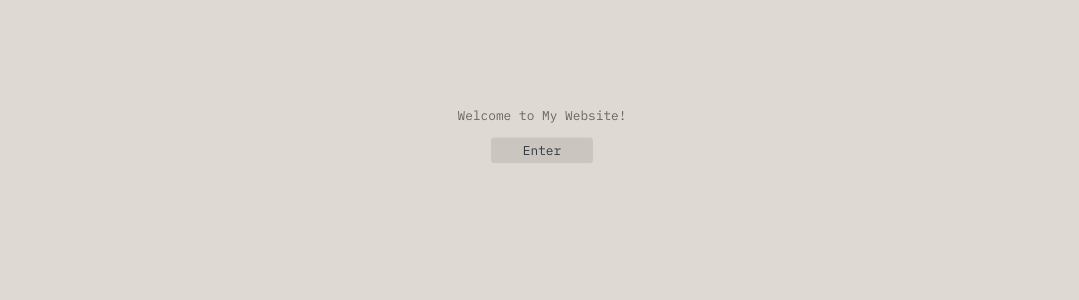
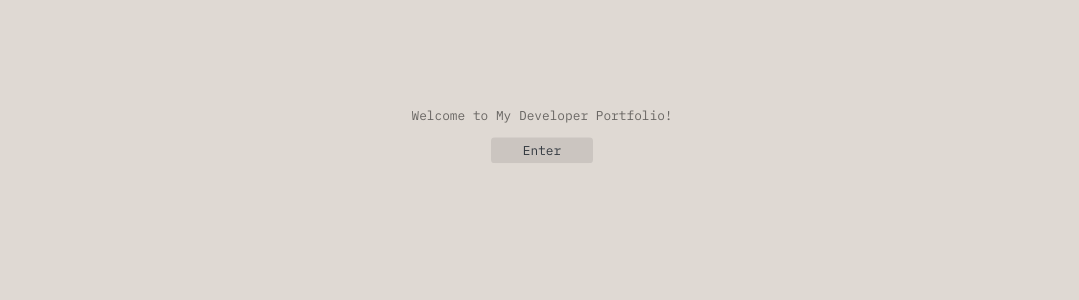
Before and after one commit to siddhp1/Personal-Website, a Django app: page / in a window 1280 px wide. Shown: the part 567-867 px from the top of the page, without its empty margins (98-1177 px from the left). Run offline with Django 4.2, Linux system fonts and the light colour scheme; data that the repository does not hold is empty.

Commit message:
updated texts and icons

```diff
--- a/portfolio/templates/portfolio/index.html
+++ b/portfolio/templates/portfolio/index.html
@@ -4,6 +4,9 @@
 <head>
     <meta charset="UTF-8">
     <meta name="viewport" content="width=device-width, initial-scale=1.0">
+    <link rel="apple-touch-icon" sizes="180x180" href="{% static 'media/apple-touch-icon.png' %}">
+    <link rel="icon" type="image/png" sizes="32x32" href="{% static 'media/favicon-32x32.png' %}">
+    <link rel="icon" type="image/png" sizes="16x16" href="{% static 'media/favicon-16x16.png' %}">
     <link rel="stylesheet" type="text/css" href="{% static 'css/styles.css' %}">
     <script type="text/javascript" src="{% static 'js/index.js' %}" defer></script>
     <title>Siddh Patel - Portfolio</title>
@@ -26,7 +29,7 @@
                 <div id="letter">l</div>
             </div>
             <div class="flex-center flex-column">
-                <h3 class="hidden margin-small" id="welcome-message">Welcome to My Website!</h3>
+                <h3 class="hidden margin-small" id="welcome-message">Welcome to My Developer Portfolio!</h3>
                 <button class="hidden flex-center" id="enter-button">
                     <h3>Enter</h3>
                 </button>
@@ -65,7 +68,7 @@
             <div class="flex-column flex-center" id="projects-wrapper">
                 <div class="flex-column flex-center" id="projects-header-wrapper">
                     <h1>My Projects</h1>
-                    <h3>A portfolio of all my work. Click a project to learn more!</h3>
+                    <h3>A portfolio of my favorite projects. Click a project to learn more!</h3>
                 </div>
 
                 <div id="projects-grid-wrapper">
--- a/portfolio/views.py
+++ b/portfolio/views.py
@@ -3,7 +3,7 @@ from .models import Project
 from .serializers import ProjectSerializer
 from rest_framework import generics
 
-bio_text = """Hello there, and welcome to my personal website! My name is Siddh Patel and I am a grade 12 student from Canada. I am very passionate about programming and I love to make projects and learn different languages, frameworks, and libraries. Below are some of my favorite projects. Be sure to check out my LinkedIn and GitHub! Thank you for visiting!"""
+bio_text = """Welcome to my developer portfolio website! I'm Siddh Patel, a driven Grade 12 student hailing from the vibrant tech landscape of Canada. Immersed in the dynamic realm of programming, I find joy in crafting innovative projects while continually expanding my repertoire of languages, frameworks, and libraries. Below, you'll discover a curated selection of my favourite projects. Don't forget to explore my LinkedIn and GitHub profiles for more insights into my journey. Thank you for stopping by!"""
 
 def index(request):
     projects = Project.objects.values('id', 'position', 'title', 'short_desc', 'thumbnail', 'repo_url')
```
